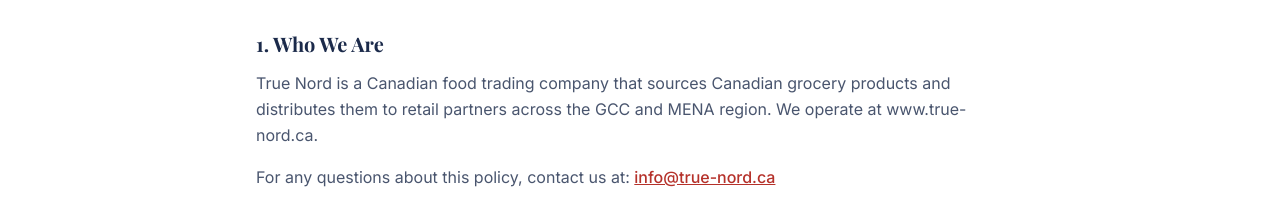
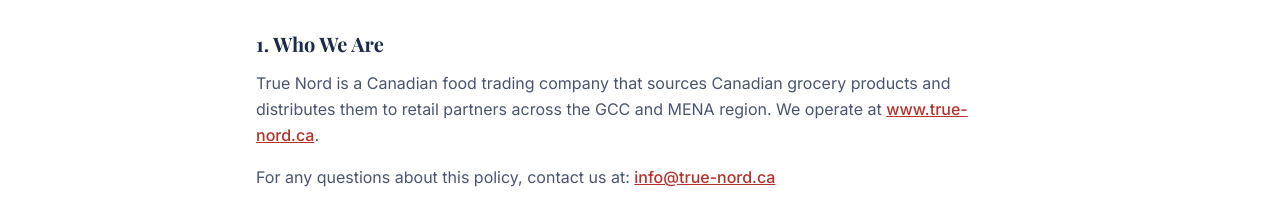
Before and after one commit to Truenord-wassim/true-nord-website, a Next.js app: page /privacy-policy in a window 1280 px wide. Shown: the part 483-681 px from the top of the page. Built offline with nearby package versions, Linux system fonts and the light colour scheme.

Commit message:
fix: use font-heading and link www.true-nord.ca in Privacy Policy page

```diff
--- a/app/privacy-policy/page.tsx
+++ b/app/privacy-policy/page.tsx
@@ -24,13 +24,20 @@
         <div className="mx-auto max-w-3xl">
 
           {/* §1 */}
-          <h2 className="mt-10 mb-3 font-serif text-xl font-semibold text-navy">
+          <h2 className="mt-10 mb-3 font-heading text-xl font-semibold text-navy">
             1. Who We Are
           </h2>
           <p className="mb-4 leading-relaxed text-navy/80">
             True Nord is a Canadian food trading company that sources Canadian
             grocery products and distributes them to retail partners across the
-            GCC and MENA region. We operate at www.true-nord.ca.
+            GCC and MENA region. We operate at{" "}
+            <a
+              href="https://www.true-nord.ca"
+              className="font-medium text-red underline hover:text-red-shade"
+            >
+              www.true-nord.ca
+            </a>
+            .
           </p>
           <p className="mb-4 leading-relaxed text-navy/80">
             For any questions about this policy, contact us at:{" "}
@@ -44,7 +51,7 @@
           <hr className="my-8 border-navy/10" />
 
           {/* §2 */}
-          <h2 className="mt-10 mb-3 font-serif text-xl font-semibold text-navy">
+          <h2 className="mt-10 mb-3 font-heading text-xl font-semibold text-navy">
             2. What Information We Collect
           </h2>
           <p className="mb-4 leading-relaxed text-navy/80">
@@ -75,7 +82,7 @@
           <hr className="my-8 border-navy/10" />
 
           {/* §3 */}
-          <h2 className="mt-10 mb-3 font-serif text-xl font-semibold text-navy">
+          <h2 className="mt-10 mb-3 font-heading text-xl font-semibold text-navy">
             3. Why We Collect It
           </h2>
           <p className="mb-4 leading-relaxed text-navy/80">
@@ -129,7 +136,7 @@
           <hr className="my-8 border-navy/10" />
 
           {/* §4 */}
-          <h2 className="mt-10 mb-3 font-serif text-xl font-semibold text-navy">
+          <h2 className="mt-10 mb-3 font-heading text-xl font-semibold text-navy">
             4. How Long We Keep Your Data
           </h2>
           <p className="mb-4 leading-relaxed text-navy/80">
@@ -141,7 +148,7 @@
           <hr className="my-8 border-navy/10" />
 
           {/* §5 */}
-          <h2 className="mt-10 mb-3 font-serif text-xl font-semibold text-navy">
+          <h2 className="mt-10 mb-3 font-heading text-xl font-semibold text-navy">
             5. Who We Share It With
           </h2>
           <p className="mb-4 leading-relaxed text-navy/80">
@@ -163,7 +170,7 @@
           <hr className="my-8 border-navy/10" />
 
           {/* §6 */}
-          <h2 className="mt-10 mb-3 font-serif text-xl font-semibold text-navy">
+          <h2 className="mt-10 mb-3 font-heading text-xl font-semibold text-navy">
             6. Your Rights
           </h2>
           <p className="mb-4 leading-relaxed text-navy/80">
@@ -199,7 +206,7 @@
           <hr className="my-8 border-navy/10" />
 
           {/* §7 */}
-          <h2 className="mt-10 mb-3 font-serif text-xl font-semibold text-navy">
+          <h2 className="mt-10 mb-3 font-heading text-xl font-semibold text-navy">
             7. Cookies
           </h2>
           <p className="mb-4 leading-relaxed text-navy/80">
@@ -213,7 +220,7 @@
           <hr className="my-8 border-navy/10" />
 
           {/* §8 */}
-          <h2 className="mt-10 mb-3 font-serif text-xl font-semibold text-navy">
+          <h2 className="mt-10 mb-3 font-heading text-xl font-semibold text-navy">
             8. International Transfers
           </h2>
           <p className="mb-4 leading-relaxed text-navy/80">
@@ -225,7 +232,7 @@
           <hr className="my-8 border-navy/10" />
 
           {/* §9 */}
-          <h2 className="mt-10 mb-3 font-serif text-xl font-semibold text-navy">
+          <h2 className="mt-10 mb-3 font-heading text-xl font-semibold text-navy">
             9. Security
           </h2>
           <p className="mb-4 leading-relaxed text-navy/80">
@@ -238,7 +245,7 @@
           <hr className="my-8 border-navy/10" />
 
           {/* §10 */}
-          <h2 className="mt-10 mb-3 font-serif text-xl font-semibold text-navy">
+          <h2 className="mt-10 mb-3 font-heading text-xl font-semibold text-navy">
             10. Changes to This Policy
           </h2>
           <p className="mb-4 leading-relaxed text-navy/80">
@@ -249,7 +256,7 @@
           <hr className="my-8 border-navy/10" />
 
           {/* §11 */}
-          <h2 className="mt-10 mb-3 font-serif text-xl font-semibold text-navy">
+          <h2 className="mt-10 mb-3 font-heading text-xl font-semibold text-navy">
             11. Contact
           </h2>
           <p className="mb-4 leading-relaxed text-navy/80">
@@ -268,7 +275,13 @@
             </a>
           </p>
           <p className="mb-4 leading-relaxed text-navy/80">
-            Website: www.true-nord.ca
+            Website:{" "}
+            <a
+              href="https://www.true-nord.ca"
+              className="font-medium text-red underline hover:text-red-shade"
+            >
+              www.true-nord.ca
+            </a>
           </p>
 
         </div>
```
